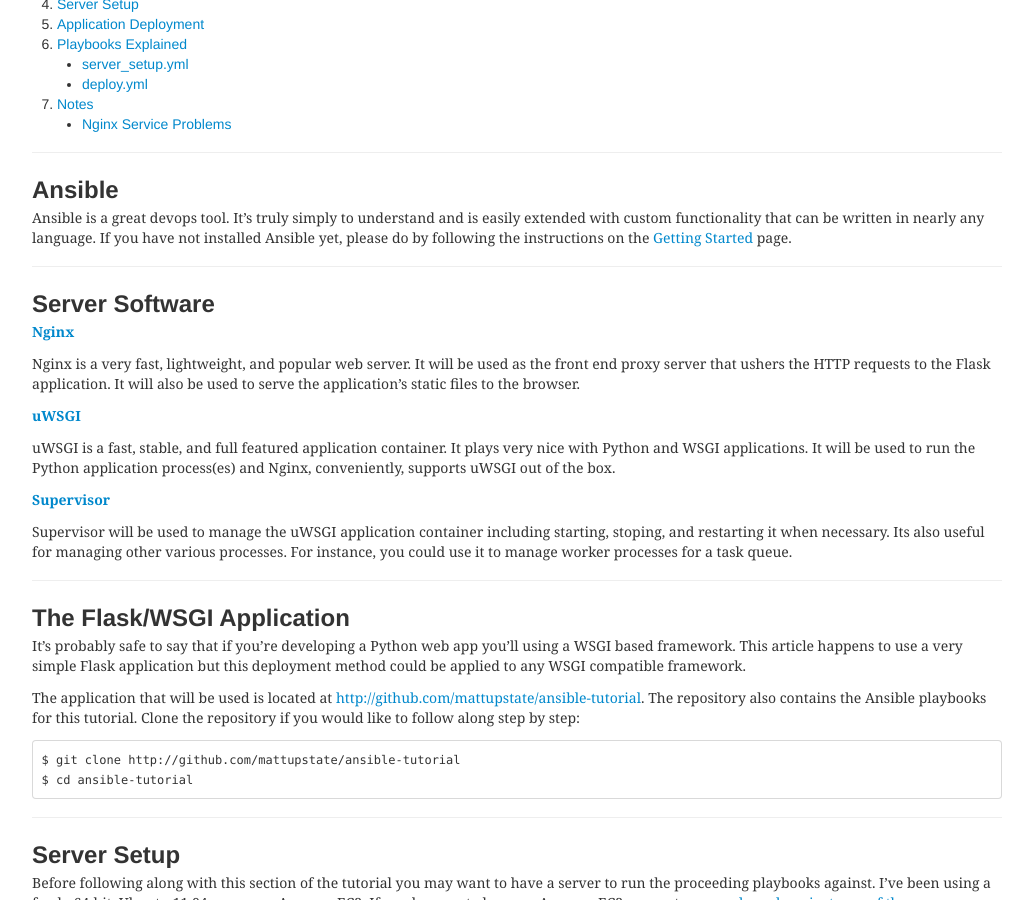
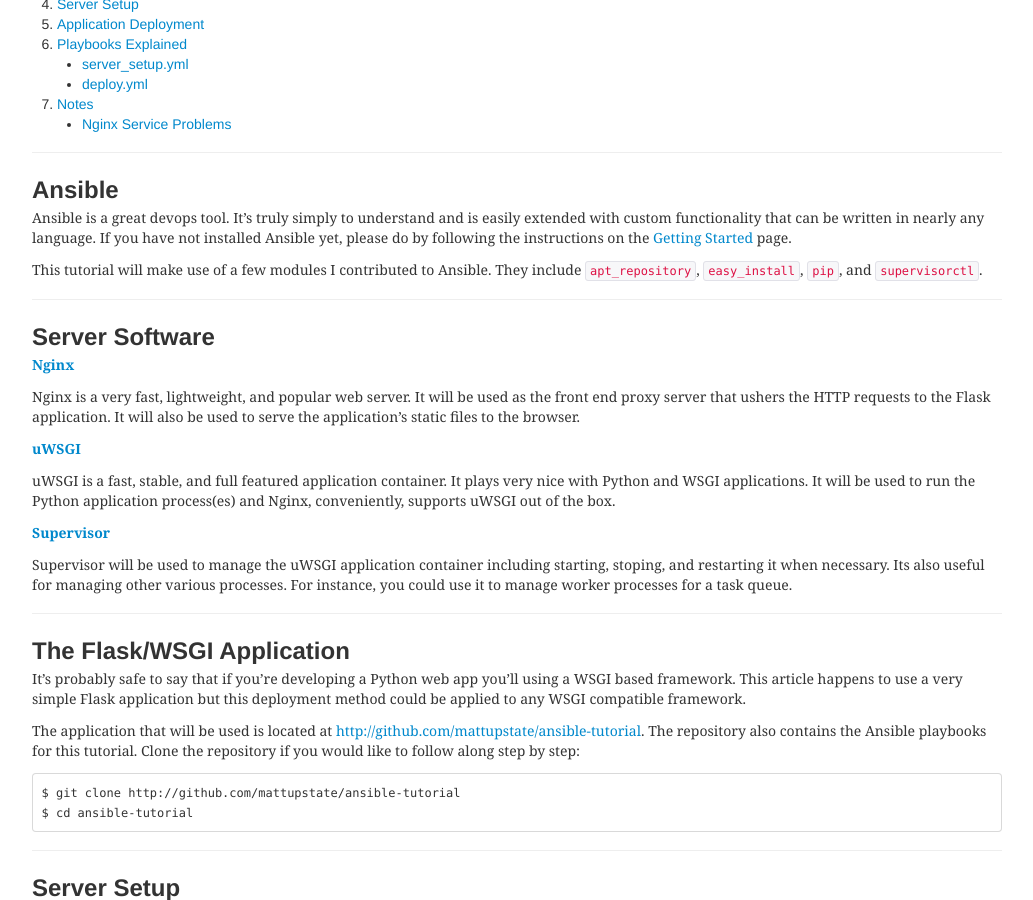
Before and after one commit to mattupstate/mattupstate.github.io, a Jekyll site: the page built from _posts/2012-08-07-flask-wsgi-application-deployment-with-ubuntu-ansible-nginx-supervisor-and-uwsgi.markdown, in a window 1280 px wide and 900 px high, scrolled down 354 px. Shown: the whole window, without its empty margins (123-1156 px from the left). Built offline with Jekyll 4.4.1, drawn with Linux system fonts in a browser that asks for light colours; nearby versions of some CDN libraries; some web fonts are replaced; Markdown is read by kramdown in place of the engine named in the settings; comment, search, counter and statistics services are not loaded.

Commit message:
Update article

```diff
--- a/_posts/2012-08-07-flask-wsgi-application-deployment-with-ubuntu-ansible-nginx-supervisor-and-uwsgi.markdown
+++ b/_posts/2012-08-07-flask-wsgi-application-deployment-with-ubuntu-ansible-nginx-supervisor-and-uwsgi.markdown
@@ -35,6 +35,8 @@
 ## <a id="ansible"></a>Ansible
 
 Ansible is a great devops tool. It's truly simply to understand and is easily extended with custom functionality that can be written in nearly any language. If you have not installed Ansible yet, please do by following the instructions on the [Getting Started](http://ansible.github.com/gettingstarted.html) page.
+
+This tutorial will make use of a few modules I contributed to Ansible. They include `apt_repository`, `easy_install`, `pip`, and `supervisorctl`.
 
 
 ---
```
